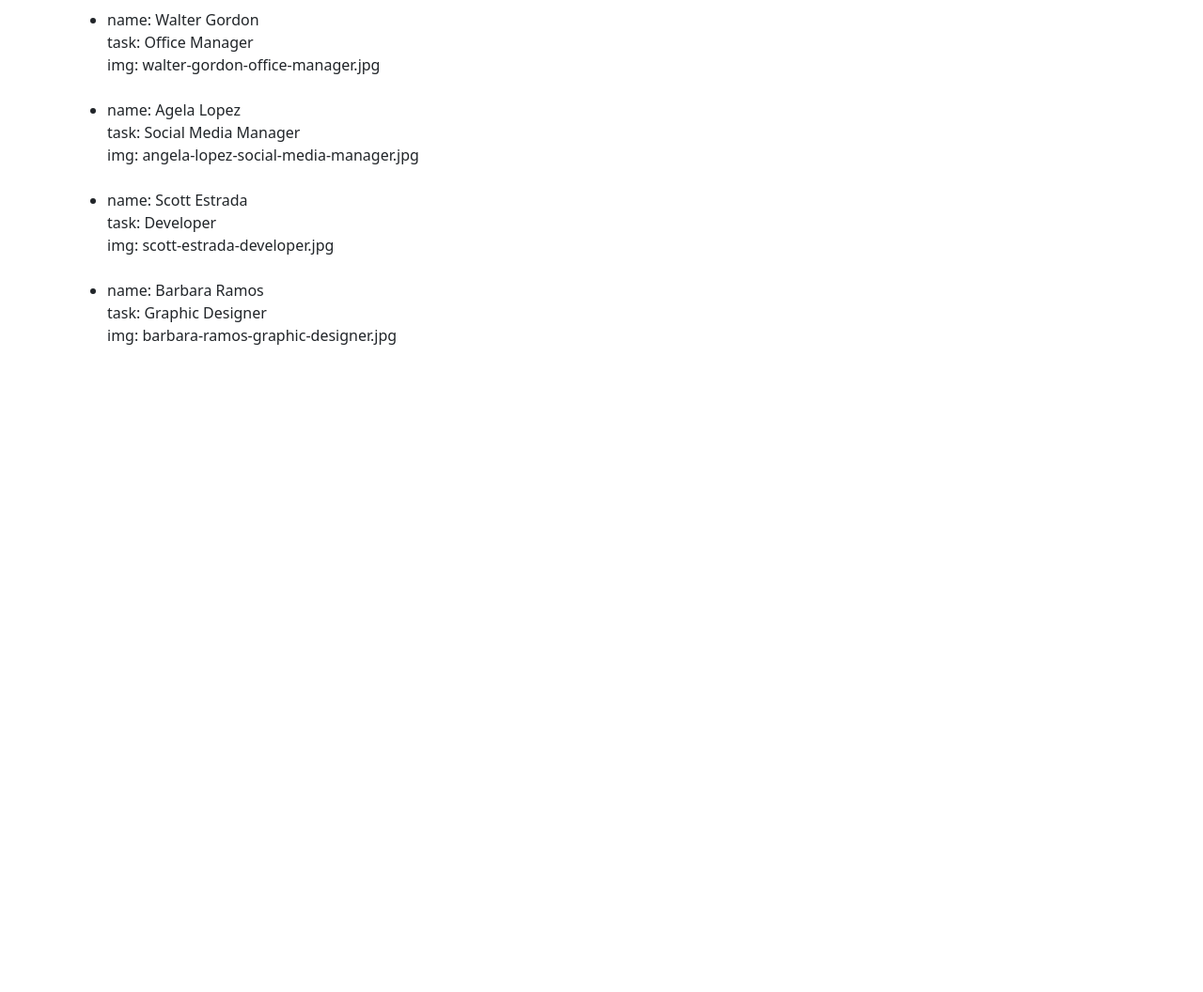
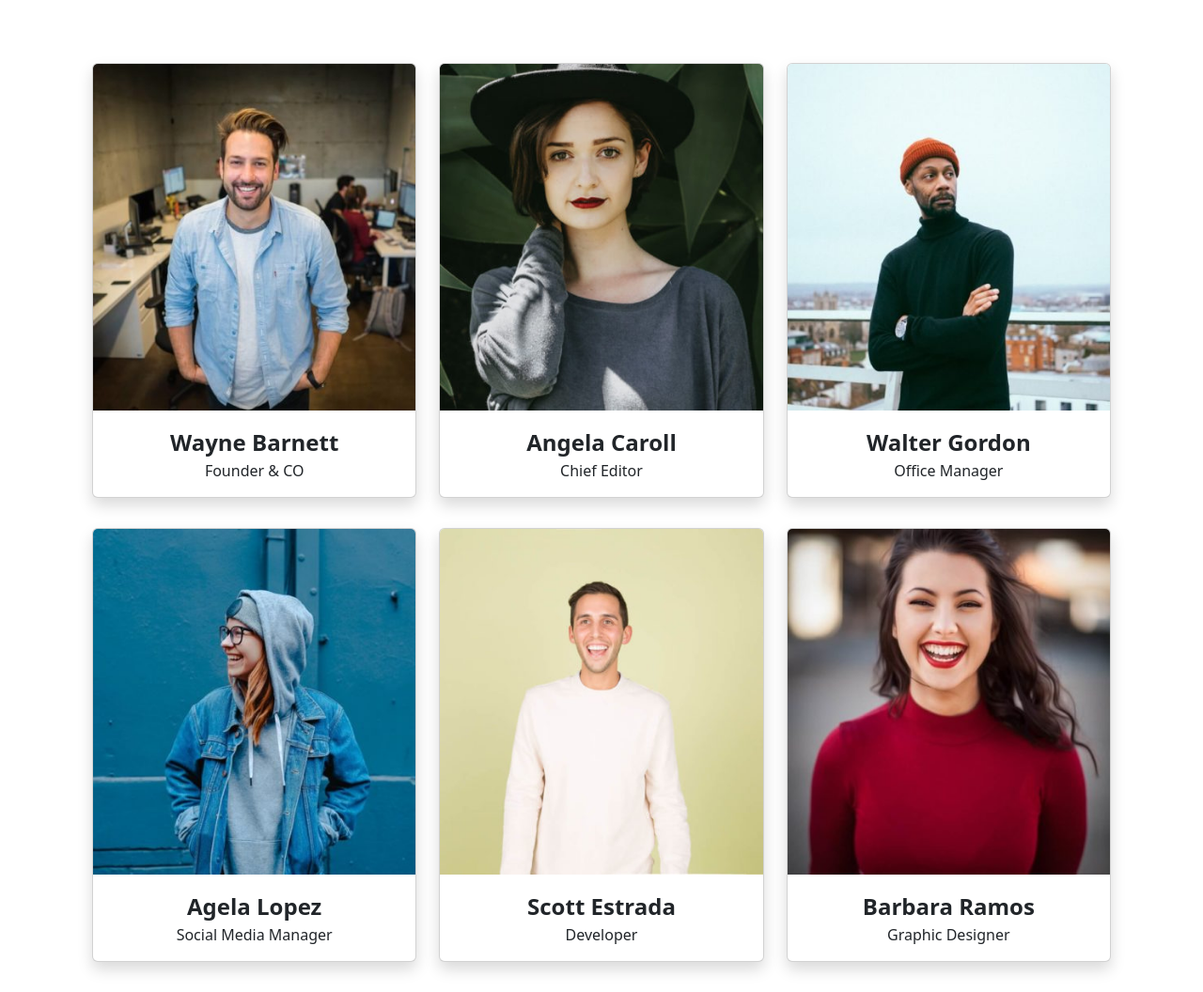
Before and after one commit to rpalanga/js-our-team, a plain HTML site: page index.html in a window 1280 px wide. Shown: the part 183-1239 px from the top of the page at 94% size. Before the commit the page ends 800 px from the top, so only its background shows below. Drawn offline with nearby package versions, Linux system fonts and the light colour scheme.

Commit message:
Bonus finiti

```diff
--- a/css/style.css
+++ b/css/style.css
@@ -0,0 +1,22 @@
+
+#my-subtitle{
+    animation-duration: 3s;
+    animation-name: slidein;
+  }
+
+  @keyframes slidein {
+    from {
+      margin-left: 100%;
+      width: 300%;
+    }
+
+    to {
+      margin-left: 0%;
+      width: 100%;
+    }
+  }
+
+
+.my-bg {
+    background-color: #9692DF;
+}
--- a/index.html
+++ b/index.html
@@ -1,40 +1,99 @@
 <!DOCTYPE html>
 <html lang="it">
+
 <head>
     <meta charset="UTF-8">
     <meta name="viewport" content="width=device-width, initial-scale=1.0">
     <title>Team</title>
 
     <!-- bootstrap link -->
-    <link href="https://cdn.jsdelivr.net/npm/bootstrap@5.3.2/dist/css/bootstrap.min.css" rel="stylesheet" integrity="sha384-T3c6CoIi6uLrA9TneNEoa7RxnatzjcDSCmG1MXxSR1GAsXEV/Dwwykc2MPK8M2HN" crossorigin="anonymous">
+    <link href="https://cdn.jsdelivr.net/npm/bootstrap@5.3.2/dist/css/bootstrap.min.css" rel="stylesheet"
+        integrity="sha384-T3c6CoIi6uLrA9TneNEoa7RxnatzjcDSCmG1MXxSR1GAsXEV/Dwwykc2MPK8M2HN" crossorigin="anonymous">
 
     <!-- my link -->
     <link rel="stylesheet" href="css/style.css">
 </head>
+
 <body>
 
     <div class="container-fluid">
         <div class="container">
             <div class="row">
+                <div class="col-12 py-3 ">
+                    <h1 class="display-2 text-center fw-bolder rounded-4 shadow my-bg bg-opacity-25 text-white ">Let Meet Our Team</h1>
+
+                    <p class="text-center p-3 fs-5 fw-light" id="my-subtitle">Lorem ipsum dolor sit amet consectetur, adipisicing elit. Cum fuga commodi harum reprehenderit natus sed aperiam eius reiciendis, praesentium esse libero, amet soluta possimus!</p>
+                </div>
+            </div>
+            <div class="row p-3 ">
                 <div class="col-4">
+
+                    <div class="card w-100 shadow " >
+                        <img src="..." class="card-img-top" alt="...">
+                        <div class="card-body text-center bg">
+                            <div class="workerName fw-bolder fs-4"></div>
+                            <p class="card-text workerRole" id="result"></p>
+                        </div>
+                    </div>
+
+                </div>
+                <div class="col-4">
+                    <div class="card w-100 shadow" >
+                        <img src="..." class="card-img-top" alt="...">
+                        <div class="card-body text-center">
+                            <div class="workerName fw-bolder fs-4 "></div>
+
+                            <p class="card-text workerRole" id="result"></p>
+                        </div>
+                    </div>
 
                 </div>
                 <div class="col-4">
 
+                    <div class="card w-100 shadow" >
+                        <img src="..." class="card-img-top" alt="...">
+                        <div class="card-body text-center">
+                            <div class="workerName fw-bolder fs-4"></div>
+
+                            <p class="card-text workerRole" id="result"></p>
+                        </div>
+                    </div>
+
+                </div>
+            </div>
+            <div class="row p-3 ">
+
+                <div class="col-4">
+                    <div class="card w-100 shadow" >
+                        <img src="..." class="card-img-top" alt="...">
+                        <div class="card-body text-center">
+                            <div class="workerName fw-bolder fs-4"></div>
+
+                            <p class="card-text workerRole" id="result"></p>
+                        </div>
+                    </div>
                 </div>
                 <div class="col-4">
 
-                </div>
-            </div>
-            <div class="row">
-                <div class="col-4">
+                    <div class="card w-100 shadow">
+                        <img src="..." class="card-img-top" alt="...">
+                        <div class="card-body text-center">
+                            <div class="workerName fw-bolder fs-4"></div>
 
+                            <p class="card-text workerRole" id="result"></p>
+                        </div>
+                    </div>
                 </div>
                 <div class="col-4">
 
-                </div>
-                <div class="col-4">
+                    <div class="card w-100 shadow" >
+                        <img src="..." class="card-img-top" alt="...">
+                        <div class="card-body text-center">
+                            <div class="workerName fw-bolder fs-4"></div>
 
+                            <p class="card-text workerRole" id="result"></p>
+                        </div>
+                    </div>
                 </div>
 
 
@@ -55,9 +114,12 @@
 
 
     <!-- script js -->
-    <script src="https://cdn.jsdelivr.net/npm/bootstrap@5.3.2/dist/js/bootstrap.bundle.min.js" integrity="sha384-C6RzsynM9kWDrMNeT87bh95OGNyZPhcTNXj1NW7RuBCsyN/o0jlpcV8Qyq46cDfL" crossorigin="anonymous"></script>
+    <script src="https://cdn.jsdelivr.net/npm/bootstrap@5.3.2/dist/js/bootstrap.bundle.min.js"
+        integrity="sha384-C6RzsynM9kWDrMNeT87bh95OGNyZPhcTNXj1NW7RuBCsyN/o0jlpcV8Qyq46cDfL"
+        crossorigin="anonymous"></script>
 
     <!--  my scipt  -->
     <script src="js/script.js"></script>
 </body>
+
 </html>
--- a/js/script.js
+++ b/js/script.js
@@ -28,7 +28,7 @@ const worker = [
     {
         name:"Angela Caroll",
         task:"Chief Editor",
-        img:"angela-carrol-chief-editor.jpg",
+        img:"angela-caroll-chief-editor.jpg",
     },
     {
         name:"Walter Gordon",
@@ -54,21 +54,68 @@ const worker = [
 
 console.log(worker)
 
-const listElement = document.querySelector("ul")
+
+
+
+// const listElement = document.querySelector("ul")
+const listElement = document.querySelectorAll(".col-4 .card");
+
+
 
 for (let i=0; i < worker.length; i++){
 
-    // console.log(worker[i])
+
+    // qui prende gli elementi dell'array
     let workerElement = worker[i];
 
-    let printElement = "";
+    let cardElement = listElement[i];
 
-    for (let key in workerElement){
+    let userWorker = cardElement.querySelector(".workerName");
 
-        console.log(key + ": " + workerElement[key])
+    let taskWorker = cardElement.querySelector(".workerRole");
 
-        printElement += `${key}:  ${workerElement[key]} <br>`;
-    }
+    let imgWorker = cardElement.querySelector(".card-img-top");
 
-    listElement.innerHTML += `<li> ${printElement} </li> <br> `;
+
+
+
+
+
+
+
+  userWorker.innerHTML = workerElement.name
+  taskWorker.innerHTML = workerElement.task
+  imgWorker.src = `img/${workerElement.img}`
 }
+
+
+
+
+
+// listElement.innerHTML += `<li> ${printElement} </li> <br> `;
+
+/*
+
+        // for (let obj in printElement){
+
+        //     console.log(obj + ": " + printElement["name"])
+
+        //     specificElement += `${obj} : ${printElement["name"]}`
+
+        //     console.log(specificElement["name"])
+        // }
+
+*/
+/*
+
+  // for (let key in workerElement){
+    //     // qui gli oggetti dell'array
+
+    //     console.log(key + ": " + workerElement[key])
+
+    //     printElement += `${key}:  ${workerElement[key]} <br>`;
+
+
+    // }
+
+    */
```
Also changed, not shown: 1 other file.
